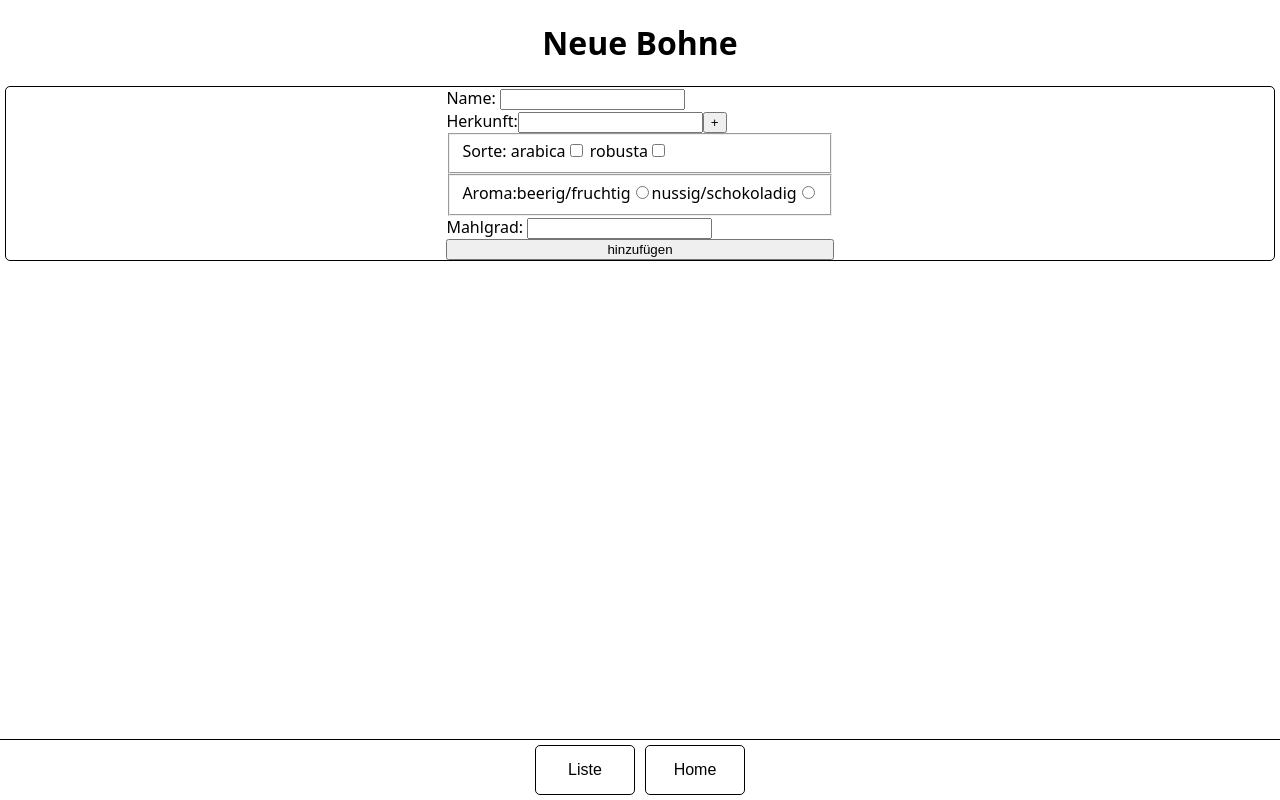
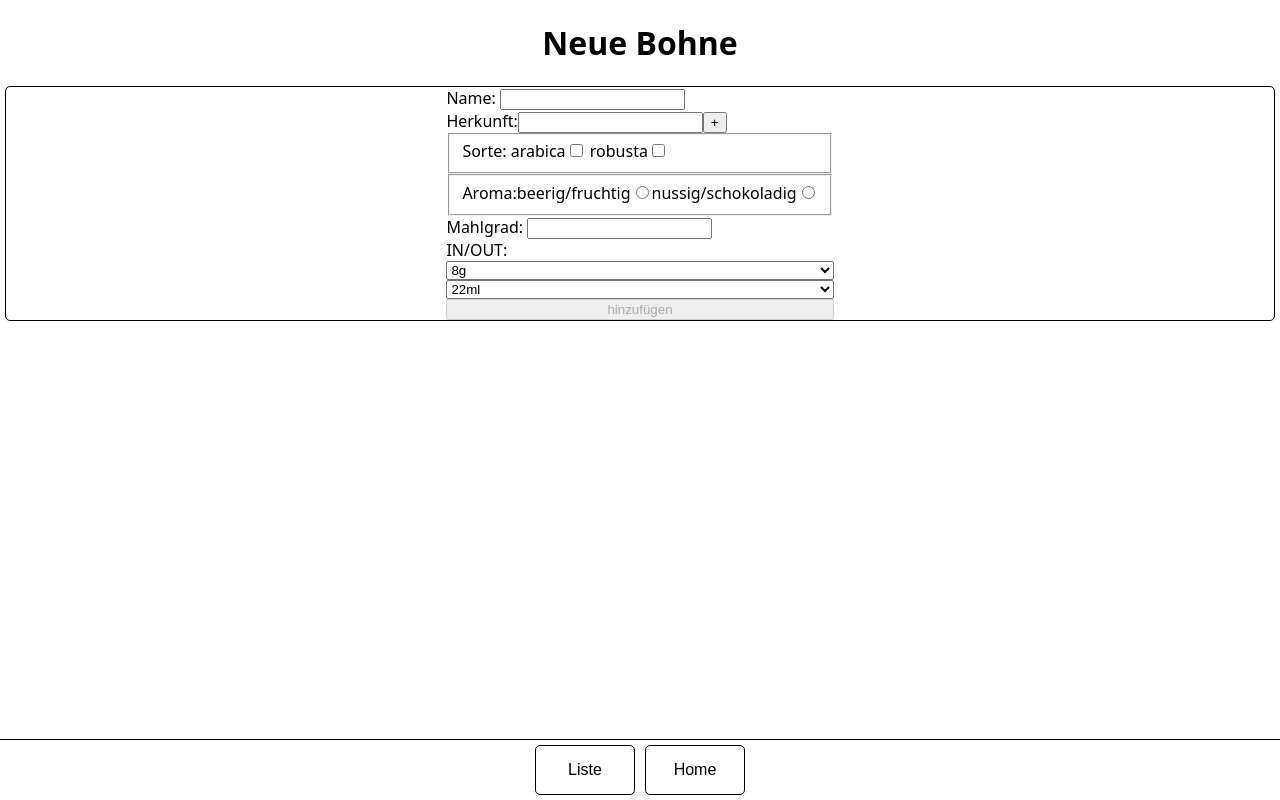
Before and after one commit to TmWgnr/KaffeeNerd, a Next.js app: page /createpage in a window 1280 px wide. Built offline with nearby package versions, Linux system fonts and the light colour scheme.

Commit message:
add grams and milliliters to mockdata, add selection for grams and mililiters to inputform, add is all filled logic to submit button

```diff
--- a/components/CoffeeCard/index.js
+++ b/components/CoffeeCard/index.js
@@ -35,7 +35,15 @@ const StyledListItem = styled.li`
   list-style: none;
 `;
 
-export default function CoffeeCard({ name, origins, sorts, aroma, grind }) {
+export default function CoffeeCard({
+  name,
+  origins,
+  sorts,
+  aroma,
+  grind,
+  grams,
+  milliliters,
+}) {
   return (
     <ListItem>
       <StyledContainer>
@@ -62,6 +70,9 @@ export default function CoffeeCard({ name, origins, sorts, aroma, grind }) {
         </StyledList>
         <StyledName>Mahlgrad:</StyledName>
         <p>{grind}</p>
+        <StyledName>IN/OUT:</StyledName>
+        <p>{grams}g</p>
+        <p>{milliliters}ml</p>
       </StyledContainer>
     </ListItem>
   );
--- a/components/CoffeeInputForm/index.js
+++ b/components/CoffeeInputForm/index.js
@@ -8,8 +8,27 @@ import { useRouter } from "next/router";
 export default function CoffeeInputForm() {
   const [newCoffee, setNewCoffee] = useState([]);
   const [origins, setOrigins] = useState([""]);
+  const [aroma, setAroma] = useState([]);
+  const [grams, setGrams] = useState("");
+  const [milliliters, setMillliliters] = useState("");
   const router = useRouter();
-  const [aroma, setAroma] = useState([]);
+
+  const isFormValid = () => {
+    return (
+      origins.every((oneOrigins) => oneOrigins !== "") &&
+      aroma.length > 0 &&
+      grams !== "" &&
+      milliliters !== ""
+    );
+  };
+
+  const handleGramsChange = (event) => {
+    setGrams(event.target.value);
+  };
+
+  const handleMillilitersChange = (event) => {
+    setMillliliters(event.target.value);
+  };
 
   const onAromaChange = (event) => {
     setAroma([event.target.value]);
@@ -69,6 +88,8 @@ export default function CoffeeInputForm() {
       sorts,
       aroma,
       grind: grind,
+      grams: grams,
+      milliliters: milliliters,
     };
 
     setNewCoffee((prevCoffee) => [...prevCoffee, newCoffeeEntry]);
@@ -157,7 +178,34 @@ export default function CoffeeInputForm() {
             Mahlgrad: <input id="grind" name="grind" type="number" step=".1" />
           </label>
 
-          <button type="submit">hinzufügen</button>
+          <label htmlfor="grams">IN/OUT:</label>
+          <select id="grams" value={grams} onChange={handleGramsChange}>
+            <option value="8">8g</option>
+            <option value="9">9g</option>
+            <option value="10">10g</option>
+            <option value="17">17g</option>
+            <option value="18">18g</option>
+            <option value="19">19g</option>
+          </select>
+
+          <label htmlfor="milliliters"></label>
+          <select
+            id="milliliters"
+            value={milliliters}
+            onChange={handleMillilitersChange}
+            required
+          >
+            <option value="22">22ml</option>
+            <option value="24">24ml</option>
+            <option value="26">26ml</option>
+            <option value="42">42ml</option>
+            <option value="45">45ml</option>
+            <option value="50">50ml</option>
+          </select>
+
+          <button type="submit" disabled={!isFormValid()}>
+            hinzufügen
+          </button>
         </StyledInputForm>
       </StyledContainer>
 
@@ -170,6 +218,8 @@ export default function CoffeeInputForm() {
             sorts={coffee.sorts}
             aroma={coffee.aroma}
             grind={coffee.grind}
+            grams={coffee.grams}
+            milliliters={coffee.milliliters}
           />
         ))}
       </div>
--- a/components/CoffeeList/index.js
+++ b/components/CoffeeList/index.js
@@ -25,6 +25,8 @@ export default function CoffeeList() {
               sorts={coffee.sorts}
               aroma={coffee.aroma}
               grind={coffee.grind}
+              grams={coffee.grams}
+              milliliters={coffee.milliliters}
             />
           );
         })}
```
Also changed, not shown: 1 other file (tests, documents, lock files or other folders).
